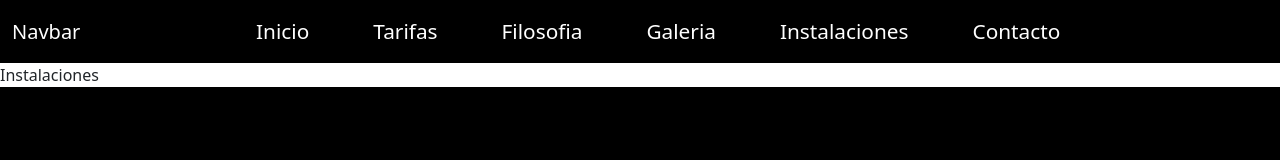
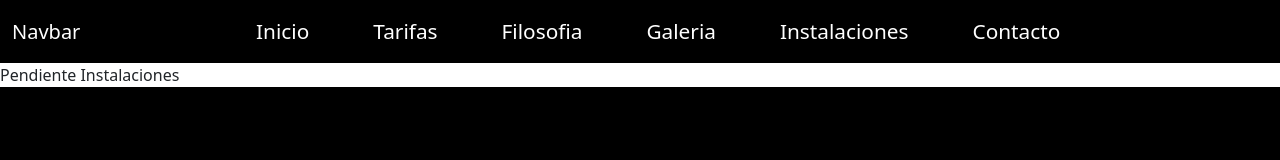
Before and after one commit to juanjoserusa/Strength-Fit-Utrera, a React (Vite) app: page /instalaciones in a window 1280 px wide. Shown: the top 160 px of the page. Built offline with nearby package versions, Linux system fonts and the light colour scheme.

Commit message:
fotos dos

```diff
--- a/src/pages/Instalaciones.jsx
+++ b/src/pages/Instalaciones.jsx
@@ -2,7 +2,7 @@ import React from 'react'
 
 const Instalaciones = () => {
   return (
-    <div>Instalaciones</div>
+    <div> Pendiente Instalaciones</div>
   )
 }
 
```
